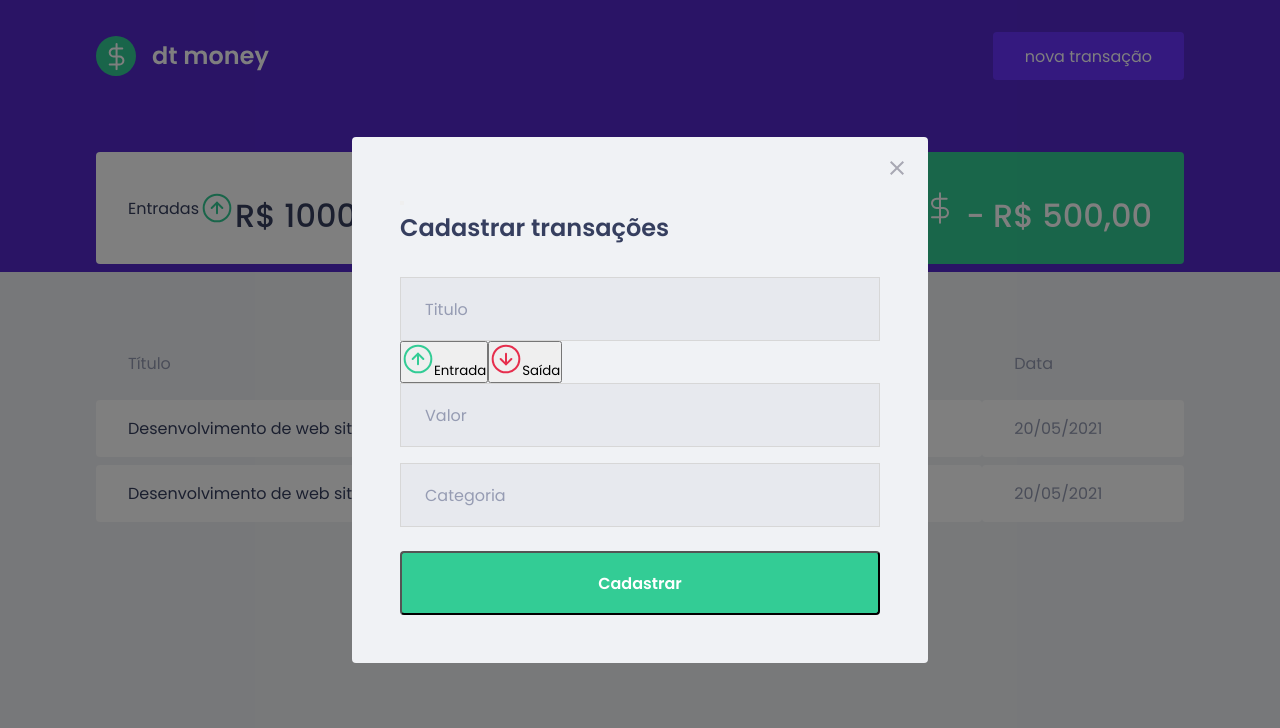
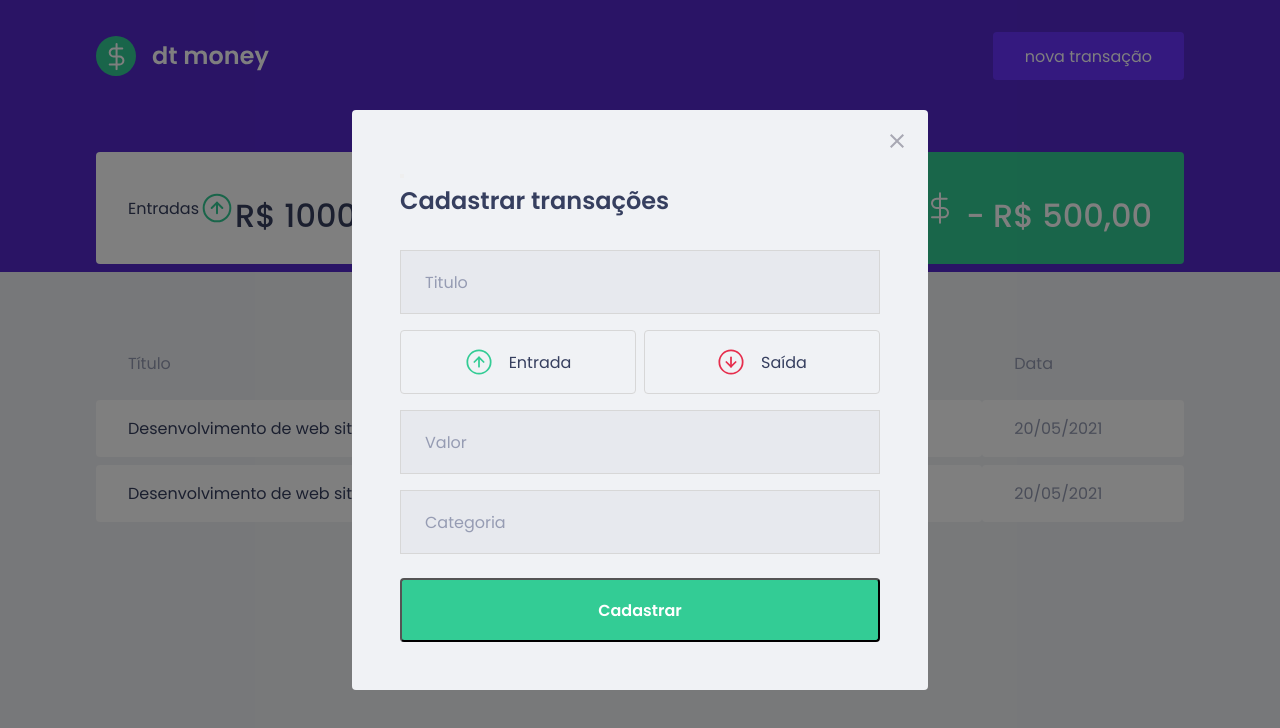
Before and after one commit to helenapaixao/Dtmoney, a React (Create React App) app: page / in a window 1280 px wide. Both pictures are taken after a click on the button "nova transação". Shown: the top 728 px of the page. Built offline with nearby package versions, Linux system fonts and the light colour scheme; no server answers; what miragejs would draw is missing.

Commit message:
feat: config props active in button

```diff
--- a/package.json
+++ b/package.json
@@ -14,6 +14,7 @@
     "@types/styled-components": "^5.1.9",
     "axios": "^0.21.1",
     "miragejs": "^0.1.41",
+    "polished": "^4.1.3",
     "react": "^17.0.2",
     "react-dom": "^17.0.2",
     "react-modal": "^3.13.1",
--- a/src/components/NewTransactionModal/index.tsx
+++ b/src/components/NewTransactionModal/index.tsx
@@ -1,8 +1,9 @@
 import Modal from "react-modal";
-import incomeImg from '../../assets/income.svg';
-import outcomeImg from '../../assets/outcome.svg';
-import closeImg from '../../assets/close.svg'
-import { Container,TransactionTypeContainer } from "./styles";
+import incomeImg from "../../assets/income.svg";
+import outcomeImg from "../../assets/outcome.svg";
+import closeImg from "../../assets/close.svg";
+import { Container, TransactionTypeContainer, RadioBox } from "./styles";
+import { useState } from "react";
 interface NewTransactionModalProps {
   isOpen: boolean;
   onRequestClose: () => void;
@@ -12,30 +13,44 @@ export function NewTransactionModal({
   isOpen,
   onRequestClose,
 }: NewTransactionModalProps) {
+
+  const [type, setType] = useState('deposit');
+
+
+
   return (
-    <Modal isOpen={isOpen} onRequestClose={onRequestClose}
+    <Modal
+      isOpen={isOpen}
+      onRequestClose={onRequestClose}
       overlayClassName="react-modal-overlay"
       className="react-modal-content"
     >
       <button type="button">
-        <img src={closeImg} alt="Fechar Modal" onClick={onRequestClose}
-        className="react-modal-close"/>
+        <img
+          src={closeImg}
+          alt="Fechar Modal"
+          onClick={onRequestClose}
+          className="react-modal-close"
+        />
       </button>
       <Container>
         <h2>Cadastrar transações</h2>
         <input placeholder="Titulo" />
         <TransactionTypeContainer>
-          <button type="button">
+          <RadioBox
+            type="button"
+          onClick={() => setType('deposit')}
+          >
             <img src={incomeImg} alt="Entrada" />
             <span>Entrada</span>
-          </button>
+          </RadioBox>
 
-          <button type="button">
+          <RadioBox type="button"
+              onClick={() => setType('withdraw')}
+          >
             <img src={outcomeImg} alt="Saída" />
             <span>Saída</span>
-          </button>
-
-
+          </RadioBox>
         </TransactionTypeContainer>
 
         <input type="number" placeholder="Valor" />
--- a/src/components/NewTransactionModal/styles.ts
+++ b/src/components/NewTransactionModal/styles.ts
@@ -1,5 +1,5 @@
 import styled from "styled-components";
-
+import { darken } from "polished";
 export const Container = styled.div`
   h2 {
     color: var(--text-title);
@@ -45,6 +45,41 @@ export const Container = styled.div`
 `;
 
 export const TransactionTypeContainer = styled.div`
+  margin: 1rem 0;
+  display: grid;
+  grid-template-columns: 1fr 1fr;
+  gap: 0.5rem;
 
 
-`
+
+  img {
+    width: 28px;
+    height: 28px;
+  }
+  span {
+    display: inline-block;
+    margin-left: 1rem;
+    font-size: 1rem;
+    color: var(--text-title);
+  }
+`;
+
+interface RadiosBoxProps {
+  isActive: boolean;
+}
+
+export const RadioBox = styled.button<RadiosBoxProps>`
+    height: 4rem;
+    border: 1px solid #d7d7d7;
+    border-radius: 0.25rem;
+
+    background: transparent;
+    display: flex;
+    align-items: center;
+    justify-content: center;
+
+    &:hover {
+      border-color: ${darken(0.1, "#d7d7d7")};
+    }
+
+`;
```
Also changed, not shown: 1 other file (tests, documents, lock files or other folders).
